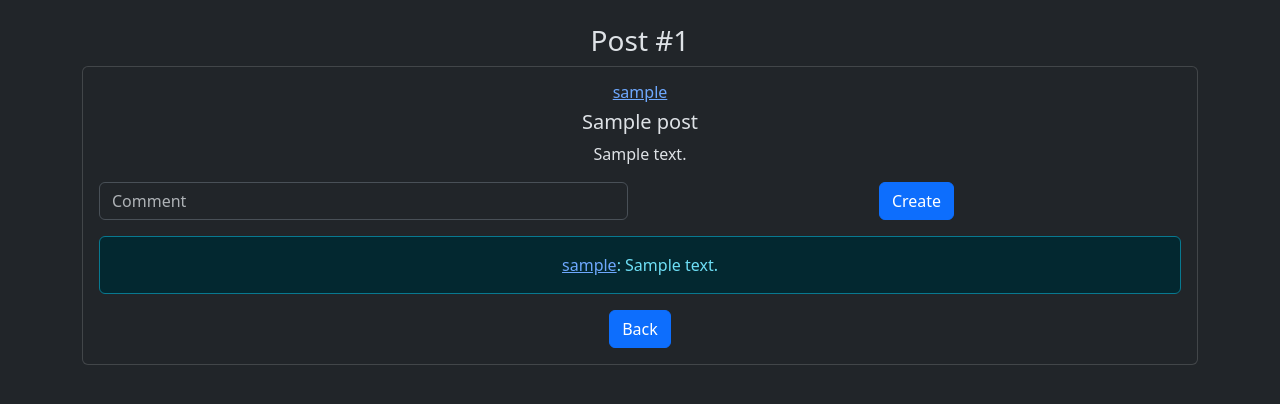
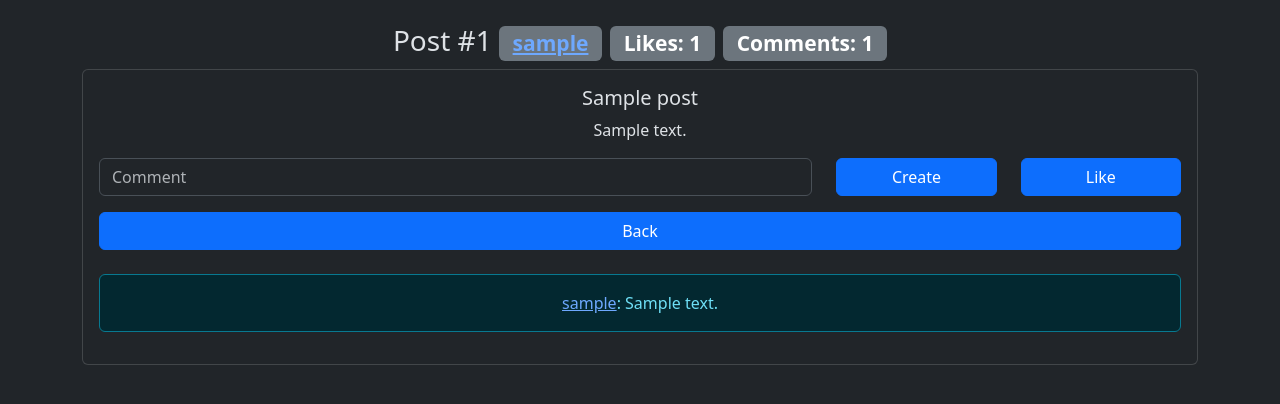
Before and after one commit to Magvib/Facebook, a PHP site: page /post/1 in a window 1280 px wide. Shown: the part 56-460 px from the top of the page. Run offline with PHP 8.4, Linux system fonts and the light colour scheme; the visitor is signed in with stand-in values (Sample User, id 1); tables that the repository leaves empty or names only in its code hold one stand-in row (values such as "Sample post"); some libraries are stand-ins or nearby versions.

Commit message:
fix: :fire: Add support for likes in posts

```diff
--- a/controllers/PostController.php
+++ b/controllers/PostController.php
@@ -88,4 +88,43 @@ class PostController extends Controller
 
         $this->redirect('/');
     }
+
+    public function like($params)
+    {
+        if (!Auth::check()) {
+            $this->redirect('/login');
+        }
+
+        // post id
+        $id = $params['id'];
+
+        // Get post
+        $post = new Post($id);
+
+        // Redirect to home if post doesn't exist
+        if (!$post->id) {
+            $this->redirect('/');
+        }
+
+        // Check if user already liked post
+        $like = Likes::getByFields(
+            ['post_id', 'author_id'],
+            [$post->id, Auth::user()->id
+        ]);
+
+        if ($like->id) {
+            // Delete like
+            $like->delete();
+        } else {
+            // Create like
+            $like = new Likes();
+            $like->post_id = $post->id;
+            $like->author_id = Auth::user()->id;
+            $like->save();
+        }
+
+
+        // Redirect to home
+        $this->redirect('/post/' . $id);
+    }
 }
--- a/includes/Model.php
+++ b/includes/Model.php
@@ -30,6 +30,17 @@ class Model
         }
     }
 
+    public function delete(): bool
+    {
+        // Check if id is set
+        if (isset($this->id)) {
+            // Delete
+            Db::getInstance()->delete($this->tableName, $this->id);
+        }
+
+        return true;
+    }
+
     public function save(): bool
     {
         // Get all properties from class
@@ -58,7 +69,7 @@ class Model
             }
 
             // If empty or null then return false
-            if (empty($value) && !in_array($key, ['id', 'date_add', 'date_upd'])) {
+            if (empty($value) && !in_array($key, ['id', 'date_add', 'date_upd', 'comment_id', 'post_id'])) {
                 $error = true;
             }
         }
@@ -84,6 +95,24 @@ class Model
     {
         // Get data from db
         $data = Db::getInstance()->table(get_called_class())->where($field, $value)->get()->first();
+
+        if (!$data) {
+            return new static();
+        }
+
+        return new static($data->id);
+    }
+
+    public static function getByFields(array $fields, array $values): static
+    {
+        // Get data from db
+        $data = Db::getInstance()->table(get_called_class());
+
+        foreach ($fields as $key => $value) {
+            $data = $data->where($value, $values[$key]);
+        }
+
+        $data = $data->get()->first();
 
         if (!$data) {
             return new static();
--- a/index.php
+++ b/index.php
@@ -23,6 +23,8 @@ $router->addRoutes([
     ['GET', '/post/[i:id]', 'PostController#index'],
     ['POST', '/post', 'PostController#create'],
     ['POST', '/post/[i:id]/comment', 'PostController#createComment'],
+    ['POST', '/post/[i:id]/like', 'PostController#like'],
+    ['POST', '/post/[i:id]/comment/[i:id_comment]/like', 'PostController#likeComment'],
 
     /* ---------------------------------- Auth ---------------------------------- */
     ['GET|POST', '/login', 'HomeController#login'],
--- a/models/Comment.php
+++ b/models/Comment.php
@@ -4,4 +4,16 @@ class Comment extends Model {
     public $content = '';
     public $post_id = '';
     public $author_id = '';
+
+    public function getAuthor() {
+        return User::getByField('id', $this->author_id);
+    }
+
+    public function getPost() {
+        return Post::getByField('id', $this->post_id);
+    }
+
+    public function getLikes() {
+        return Likes::getAllByField('comment_id', $this->id);
+    }
 }
--- a/models/Like.php
+++ /dev/null
@@ -1,7 +0,0 @@
-<?php
-
-class Like extends Model {
-    public $post_id = '';
-    public $comment_id = '';
-    public $author_id = '';
-}
--- /dev/null
+++ b/models/Likes.php
@@ -0,0 +1,7 @@
+<?php
+
+class Likes extends Model {
+    public $post_id = null;
+    public $comment_id = null;
+    public $author_id = null;
+}
--- a/models/Post.php
+++ b/models/Post.php
@@ -8,4 +8,12 @@ class Post extends Model {
     public function getComments() {
         return Comment::getAllByField('post_id', $this->id, 'id', 'DESC');
     }
+
+    public function getAuthor() {
+        return User::getByField('id', $this->author_id);
+    }
+
+    public function getLikes() {
+        return Likes::getAllByField('post_id', $this->id);
+    }
 }
--- a/models/User.php
+++ b/models/User.php
@@ -11,6 +11,14 @@ class User extends Model {
         return Post::getAllByField('author_id', $this->id);
     }
 
+    public function getComments() {
+        return Comment::getAllByField('author_id', $this->id);
+    }
+
+    public function getLikes() {
+        return Likes::getAllByField('user_id', $this->id);
+    }
+
     public function setPassword($password) {
         $this->password = md5(self::MD5SALT . $password);
     }
--- a/views/HomeView.php
+++ b/views/HomeView.php
@@ -27,12 +27,14 @@
     <?php foreach ($posts as $post) : ?>
         <?php
         $postUser = new User($post->author_id);
+        $likes = count($post->getLikes());
+        $comments = count($post->getComments());
         ?>
 
         <br />
         <div class="card">
             <div class="card-body">
-                <h6><a href="/profile/<?= $postUser->username ?>"><?= $postUser->username ?></a></h6>
+                <h4><span class="badge bg-secondary"><a href="/profile/<?= $postUser->username ?>"><?= $postUser->username ?></a></span><span class="badge bg-secondary ms-1">Likes: <?= $likes ?></span><span class="badge bg-secondary ms-1">Comments: <?= $comments ?></span></h4>
                 <h5 class="card-title"><?= $post->title ?></h5>
                 <p class="card-text"><?= $post->content ?></p>
 
--- a/views/PostView.php
+++ b/views/PostView.php
@@ -1,46 +1,55 @@
 <?php
 
 $postUser = new User($post->author_id);
+
+$likes = count($post->getLikes());
+$comments = count($post->getComments());
 
 ?>
 
 <div class="container text-center">
     <br />
-    <h3>Post #<?= $post->id ?></h3>
+    <h3>Post #<?= $post->id ?> <span class="badge bg-secondary"><a href="/profile/<?= $postUser->username ?>"><?= $postUser->username ?></a></span><span class="badge bg-secondary ms-2">Likes: <?= $likes ?></span><span class="badge bg-secondary ms-2">Comments: <?= $comments ?></span></h3>
     <div class="card">
         <div class="card-body">
-            <h6><a href="/profile/<?= $postUser->username ?>"><?= $postUser->username ?></a></h6>
             <h5 class="card-title"><?= $post->title ?></h5>
             <p class="card-text"><?= $post->content ?></p>
 
-            <form action="/post/<?= $post->id ?>/comment" method="POST">
-                <div class="row">
-                    <div class="col">
+            <div class="row">
+                <div class="col-8">
+                    <form action="/post/<?= $post->id ?>/comment" method="POST">
                         <input maxlength="50" class="form-control" type="text" name="content" placeholder="Comment" autocomplete="off" />
-                    </div>
-                    <div class="col">
-                        <input class="btn btn-primary mb-3" type="submit" name="submit" value="Create" />
-                    </div>
                 </div>
-            </form>
-
-            <?php foreach($post->getComments() as $comment): ?>
-                <?php
-                    $commentUser = new User($comment->author_id);
-                ?>
-                <div class="alert alert-info" role="alert">
-                    <a href="/profile/<?= $commentUser->username ?>"><?= $commentUser->username ?></a>: <?= $comment->content ?>
+                <div class="col-2">
+                    <input style="width: 100%" class="btn btn-primary mb-3" type="submit" name="submit" value="Create" />
+                    </form>
                 </div>
-            <?php endforeach; ?>
+                <div class="col-2">
+                    <form action="/post/<?= $post->id ?>/like" method="POST">
+                        <input style="width: 100%" class="btn btn-primary mb-3" type="submit" name="submit" value="Like" />
+                    </form>
+                </div>
+            </div>
 
             <!-- Back button -->
-            <a id="backBtn" href="#" class="btn btn-primary">Back</a>
+            <a style="width: 100%" id="backBtn" href="#" class="btn btn-primary">Back</a>
             <script>
                 document.getElementById('backBtn').addEventListener('click', function(e) {
                     e.preventDefault();
                     window.history.back();
                 });
             </script>
+
+            <br /><br />
+
+            <?php foreach ($post->getComments() as $comment) : ?>
+                <?php
+                $commentUser = new User($comment->author_id);
+                ?>
+                <div class="alert alert-info" role="alert">
+                    <a href="/profile/<?= $commentUser->username ?>"><?= $commentUser->username ?></a>: <?= $comment->content ?>
+                </div>
+            <?php endforeach; ?>
         </div>
     </div>
 </div>
```
Also changed, not shown: 1 other file.
